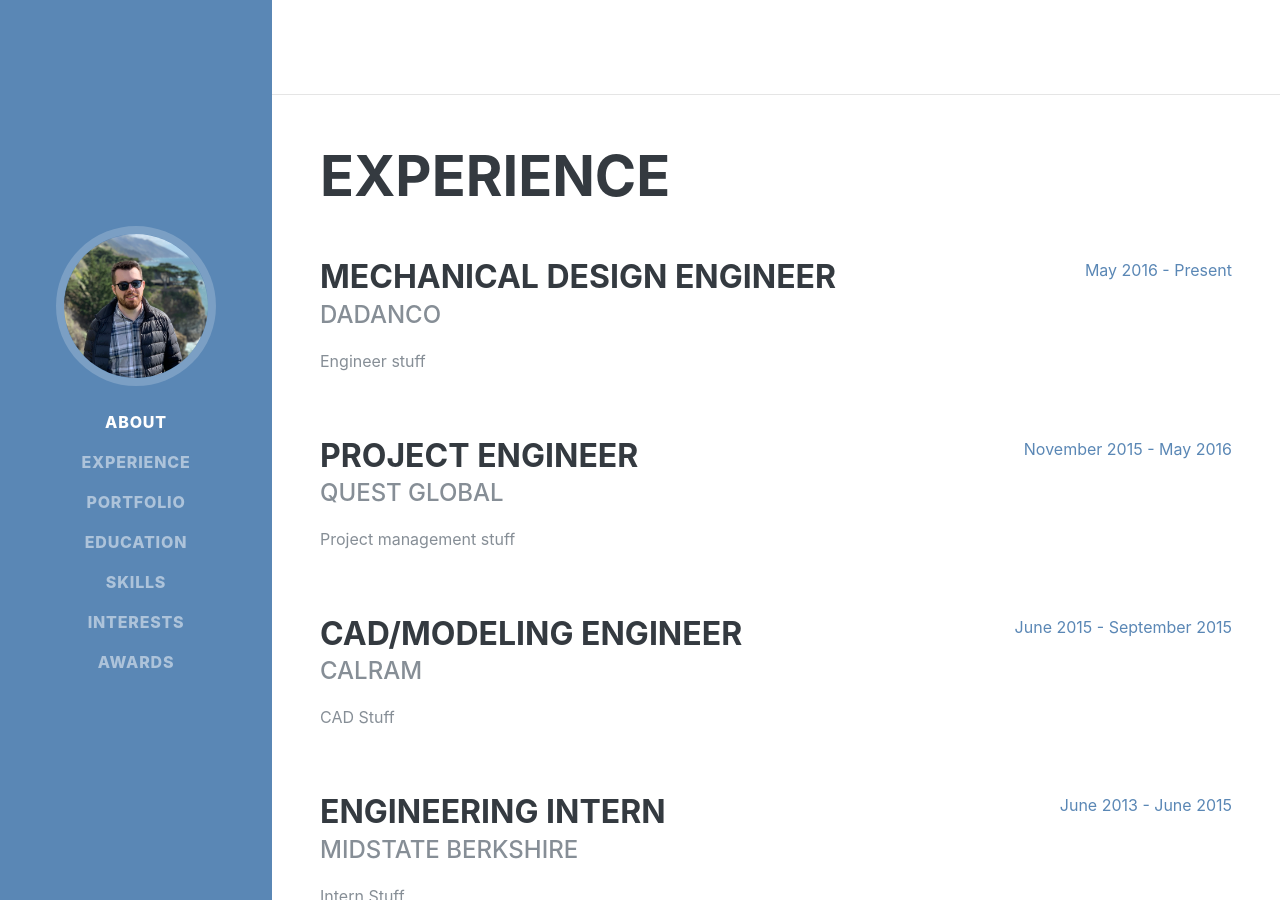
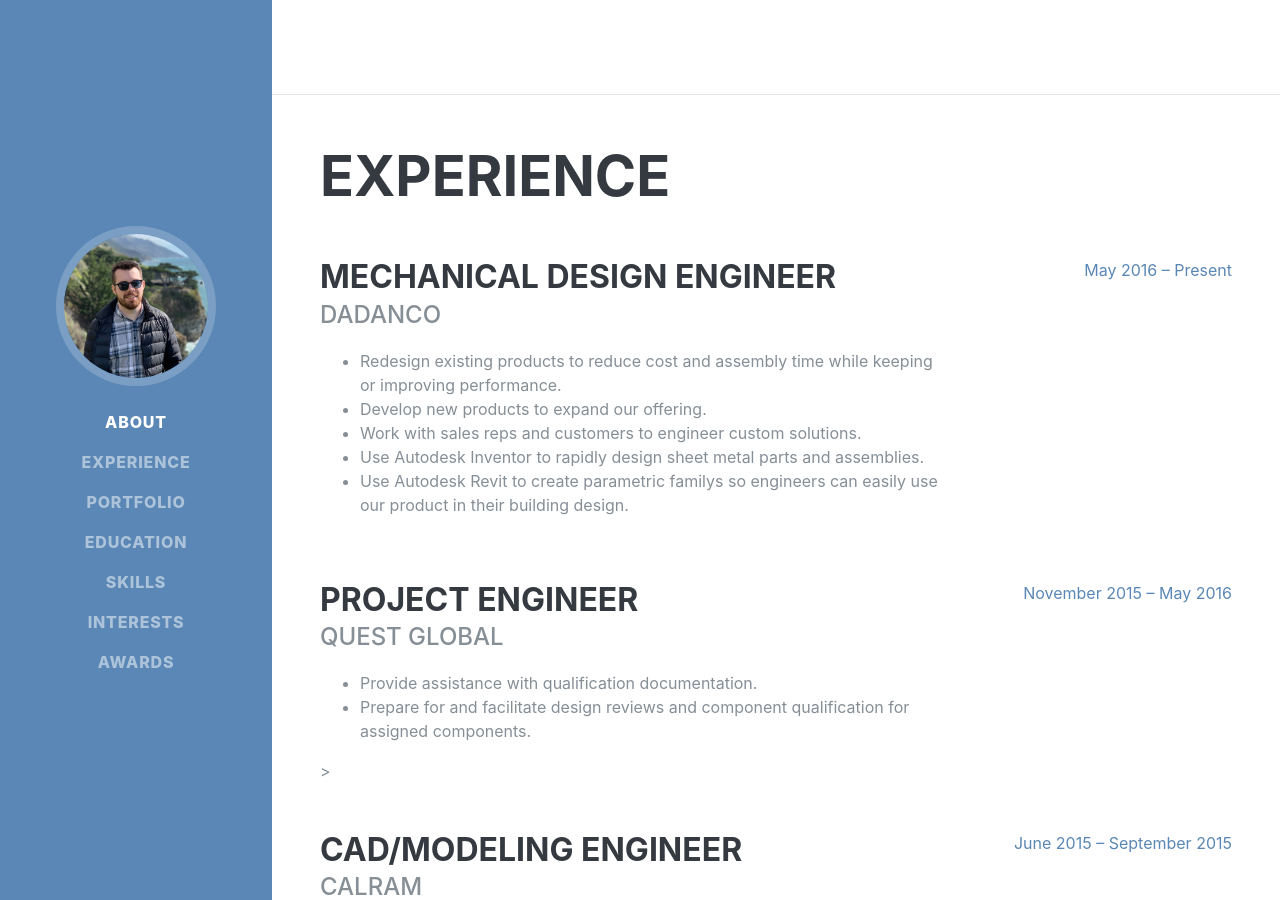
Before and after one commit to jkflorek/jkflorek.github.io, a Jekyll site: the page resume/index.html, which Jekyll copies as it is, in a window 1280 px wide and 900 px high, scrolled down 806 px. Built offline with Jekyll 4.4.1, drawn with Linux system fonts in a browser that asks for light colours; some web fonts are replaced; some of the changed text lies outside the part shown.

Commit message:
Update index.html

```diff
--- a/resume/index.html
+++ b/resume/index.html
@@ -103,10 +103,16 @@
           <div class="resume-content">
             <h3 class="mb-0">Mechanical Design Engineer</h3>
             <div class="subheading mb-3">Dadanco</div>
-            <p>Engineer stuff</p>
+            <ul>
+              <li>Redesign existing products to reduce cost and assembly time while keeping or improving performance.</li>
+              <li>Develop new products to expand our offering.</li>
+              <li>Work with sales reps and customers to engineer custom solutions.</li>
+              <li>Use Autodesk Inventor to rapidly design sheet metal parts and assemblies.</li>
+              <li>Use Autodesk Revit to create parametric familys so engineers can easily use our product in their building design.</li>
+            </ul>
           </div>
           <div class="resume-date text-md-right">
-            <span class="text-primary">May 2016 - Present</span>
+            <span class="text-primary">May 2016 &ndash; Present</span>
           </div>
         </div>
 
@@ -114,10 +120,13 @@
           <div class="resume-content">
             <h3 class="mb-0">Project Engineer</h3>
             <div class="subheading mb-3">QuEST Global</div>
-            <p>Project management stuff</p>
+            <ul>
+              <li>Provide assistance with qualification documentation.</li>
+              <li>Prepare for and facilitate design reviews and component qualification for assigned components.</li>
+            </ul>>
           </div>
           <div class="resume-date text-md-right">
-            <span class="text-primary">November 2015 - May 2016</span>
+            <span class="text-primary">November 2015 &ndash; May 2016</span>
           </div>
         </div>
 
@@ -125,10 +134,14 @@
           <div class="resume-content">
             <h3 class="mb-0">CAD/Modeling Engineer</h3>
             <div class="subheading mb-3">CalRAM</div>
-            <p>CAD Stuff</p>
+            <ul>
+              <li>Prepared manufacturing quotes.</li>
+              <li>Prepared models and fixtures for 3D printing with EBM and SLS 3D printers.</li>
+              <li>Operation of Arcam Electron Beam Melting and SLM Selective Laser Sintering machines.</li>
+            </ul>
           </div>
           <div class="resume-date text-md-right">
-            <span class="text-primary">June 2015 - September 2015</span>
+            <span class="text-primary">June 2015 &ndash; September 2015</span>
           </div>
         </div>
 
@@ -136,10 +149,14 @@
           <div class="resume-content">
             <h3 class="mb-0">Engineering Intern</h3>
             <div class="subheading mb-3">Midstate Berkshire</div>
-            <p>Intern Stuff</p>
+            <ul>
+              <li>CNC machining process development and setup.</li>
+              <li>Operated and programmed CNC lathe and mill.</li>
+              <li>Solid modeling and digitizing operations sheets.</li>
+            </ul>>
           </div>
           <div class="resume-date text-md-right">
-            <span class="text-primary">June 2013 - June 2015</span>
+            <span class="text-primary">June 2013 &ndash; June 2015</span>
           </div>
         </div>
 
@@ -220,7 +237,7 @@
             <p>GPA: 3.0</p>
           </div>
           <div class="resume-date text-md-right">
-            <span class="text-primary">September 2013 - May 2015</span>
+            <span class="text-primary">September 2013 &ndash; May 2015</span>
           </div>
         </div>
 
@@ -232,7 +249,7 @@
             <p>GPA: 3.3</p>
           </div>
           <div class="resume-date text-md-right">
-            <span class="text-primary">September 2011 - May 2013</span>
+            <span class="text-primary">September 2011 &ndash; May 2013</span>
           </div>
         </div>
 
@@ -245,60 +262,31 @@
       <div class="w-100">
         <h2 class="mb-5">Skills</h2>
 
-        <div class="subheading mb-3">Programming Languages &amp; Tools</div>
-        <ul class="list-inline dev-icons">
-          <li class="list-inline-item">
-            <i class="fab fa-html5"></i>
-          </li>
-          <li class="list-inline-item">
-            <i class="fab fa-css3-alt"></i>
-          </li>
-          <li class="list-inline-item">
-            <i class="fab fa-js-square"></i>
-          </li>
-          <li class="list-inline-item">
-            <i class="fab fa-angular"></i>
-          </li>
-          <li class="list-inline-item">
-            <i class="fab fa-react"></i>
-          </li>
-          <li class="list-inline-item">
-            <i class="fab fa-node-js"></i>
-          </li>
-          <li class="list-inline-item">
-            <i class="fab fa-sass"></i>
-          </li>
-          <li class="list-inline-item">
-            <i class="fab fa-less"></i>
-          </li>
-          <li class="list-inline-item">
-            <i class="fab fa-wordpress"></i>
-          </li>
-          <li class="list-inline-item">
-            <i class="fab fa-gulp"></i>
-          </li>
-          <li class="list-inline-item">
-            <i class="fab fa-grunt"></i>
-          </li>
-          <li class="list-inline-item">
-            <i class="fab fa-npm"></i>
-          </li>
+        <div class="subheading mb-3">Engineering Software</div>
+        <ul>
+          <li>Autodesk Inventor</li>
+          <li>Solidworks</li>
+          <li>Autodesk Fusion 360</li>
+          <li>Siemens NX (Unigraphics)</li>
+          <li>Revit</li>
+          <li>Matlab</li>
+          <li>Python</li>
         </ul>
 
-        <div class="subheading mb-3">Workflow</div>
-        <ul class="fa-ul mb-0">
-          <li>
-            <i class="fa-li fa fa-check"></i>
-            Mobile-First, Responsive Design</li>
-          <li>
-            <i class="fa-li fa fa-check"></i>
-            Cross Browser Testing &amp; Debugging</li>
-          <li>
-            <i class="fa-li fa fa-check"></i>
-            Cross Functional Teams</li>
-          <li>
-            <i class="fa-li fa fa-check"></i>
-            Agile Development &amp; Scrum</li>
+
+        <div class="subheading mb-3">Engineering Skills</div>
+        <ul class="mb-0">
+          <li>Mechanical Design</li>
+          <li>Drafting</li>
+          <li>Sheet Metal Design</li>
+          <li>3D Printing</li>
+          <li>Fabrication &amp; Prototyping</li>
+        </ul>
+
+        <div class="subheading mb-3">General</div>
+        <ul class="mb-0">
+          <li>Microsoft Office</li>
+          <li>Excel</li>
         </ul>
       </div>
     </section>
```
